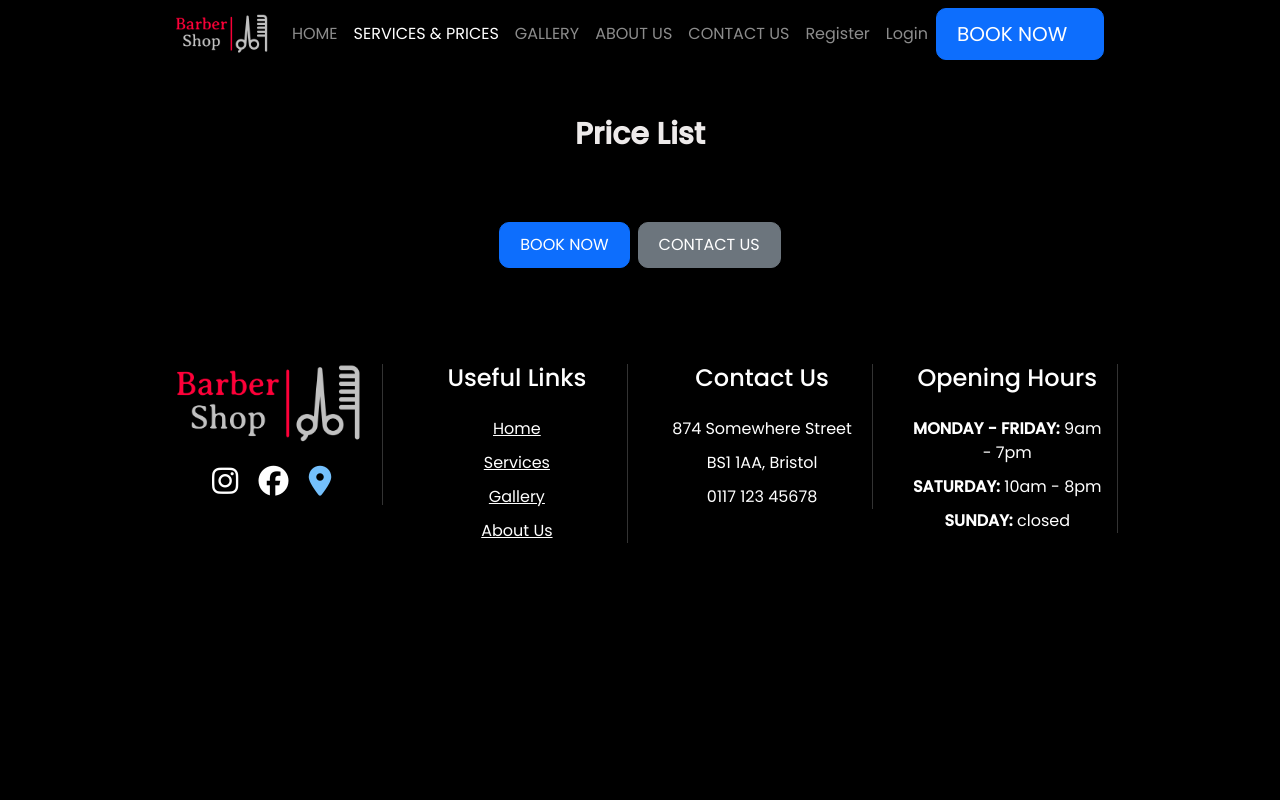
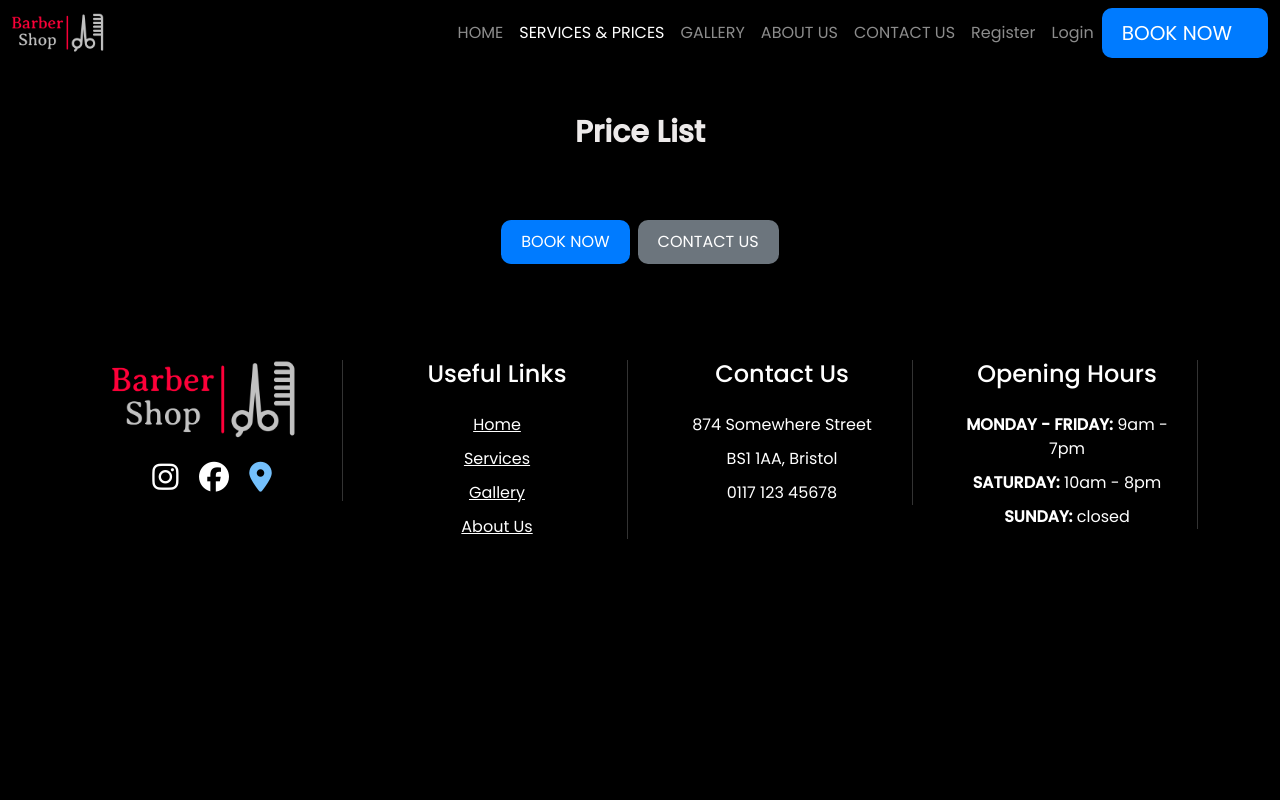
Before and after one commit to huss-al/barber_booking, a Django app: page /services/ in a window 1280 px wide. Run offline with Django 4.2, Linux system fonts and the light colour scheme; data that the repository does not hold is empty; some libraries are stand-ins or nearby versions.

Commit message:
deploying to heroku

```diff
--- a/home/templates/home/services.html
+++ b/home/templates/home/services.html
@@ -6,11 +6,11 @@ Services and Prices
 {% endblock %}
 
 {% block content %}
-
-    <div class="container mb-5 mt-5">
+<div class="custom-container mb-5 mt-5">
     <h2 class="text-center">Price List</h2>
     <div class="table-responsive">
         <table class="table table-bordered">
+
             <tbody class="service-table">
                 {% for cut_type in cut_types %}
                 <tr>
@@ -22,17 +22,14 @@ Services and Prices
         </table>
     </div>
     <div class="d-flex justify-content-center mt-4">
-            <button type="button" class="btn btn-primary me-2">
-                <a class="text-white" href="{% url 'booking-page' %}">BOOK NOW</a>
-            </button>
-            <button type="button" class="btn btn-secondary">
-                <a class="text-white" href="{% url 'contact_us-page' %}">CONTACT US</a>
-            </button>
+        <a href="{% url 'booking-page' %}" class="btn btn-primary me-2">BOOK NOW</a>
+        <a href="{% url 'contact_us-page' %}" class="btn btn-secondary">CONTACT US</a>
     </div>
 </div>
 
 
 <style>
+    /* Global styles */
     @import url('https://fonts.googleapis.com/css2?family=Poppins:wght@400;500&display=swap');
 
     * {
@@ -42,24 +39,11 @@ Services and Prices
         font-family: 'Poppins', sans-serif;
     }
 
-    body {
-        display: flex;
-        flex-direction: column;
-        align-items: center;
-        min-height: 100vh;
-    }
-
-    .container {
-        width: 100%;
-    }
-
-    thead {
-    background-color: #4891db; /* Change to your desired background color */
-    color: white; /* Change to your desired text color */
-}
-
-    .service-col {
-        width: 100%; /* Adjust this value as needed */
+    /* Container and text styles */
+    .custom-container {
+        width: 50%;
+        max-width: 960px;
+        margin: 0 auto;
     }
 
     h2 {
@@ -74,42 +58,43 @@ Services and Prices
         border-collapse: collapse;
     }
 
+    .service-col {
+        width: 500px;
+    }
+
     th, td {
         padding: 15px;
         text-align: left;
         border: none;
-    }
-
-    td {
-        font-size: 14px;
-        font-weight: 400;
         color: #edeaea;
     }
 
+    /* Button styles */
     .btn-primary, .btn-secondary {
         border-radius: 10px;
         padding: 10px 20px;
         font-size: 16px;
+        text-decoration: none;
+        transition: background-color 0.3s;
     }
 
-    .btn-primary a, .btn-secondary a {
+    .btn-primary {
+        background-color: #007bff;
         color: #fff;
+        border: none;
+    }
+
+    .btn-secondary {
+        background-color: #6c757d;
+        color: #fff;
+        border: none;
+    }
+
+    .btn-primary:hover, .btn-secondary:hover {
         text-decoration: none;
     }
 
-    .btn-primary a:hover, .btn-secondary a:hover {
-        text-decoration: none;
-    }
-
-    .table-responsive {
-        margin-top: 20px;
-    }
-
-    .d-flex {
-        margin-top: 40px;
-    }
-
-    /* Media queries for responsiveness */
+    /* Responsive adjustments */
     @media (max-width: 768px) {
         th, td {
             padding: 10px;
@@ -119,15 +104,13 @@ Services and Prices
             font-size: 14px;
             padding: 8px 15px;
         }
-        .container {
-        width: 70%;
-    }
-
     }
 
     @media (max-width: 576px) {
         th, td {
             padding: 8px;
+            font-size: 25px;
+            font-size: 12px;
         }
 
         th {
@@ -135,12 +118,12 @@ Services and Prices
         }
 
         .btn-primary, .btn-secondary {
-            font-size: 12px;
+            font-size: 10px;
             padding: 6px 10px;
         }
-        .container {
-        width: 80%;
-    }
+
+
+
 
     }
 </style>
```
Lines whose indentation alone changed are shown as unchanged.
